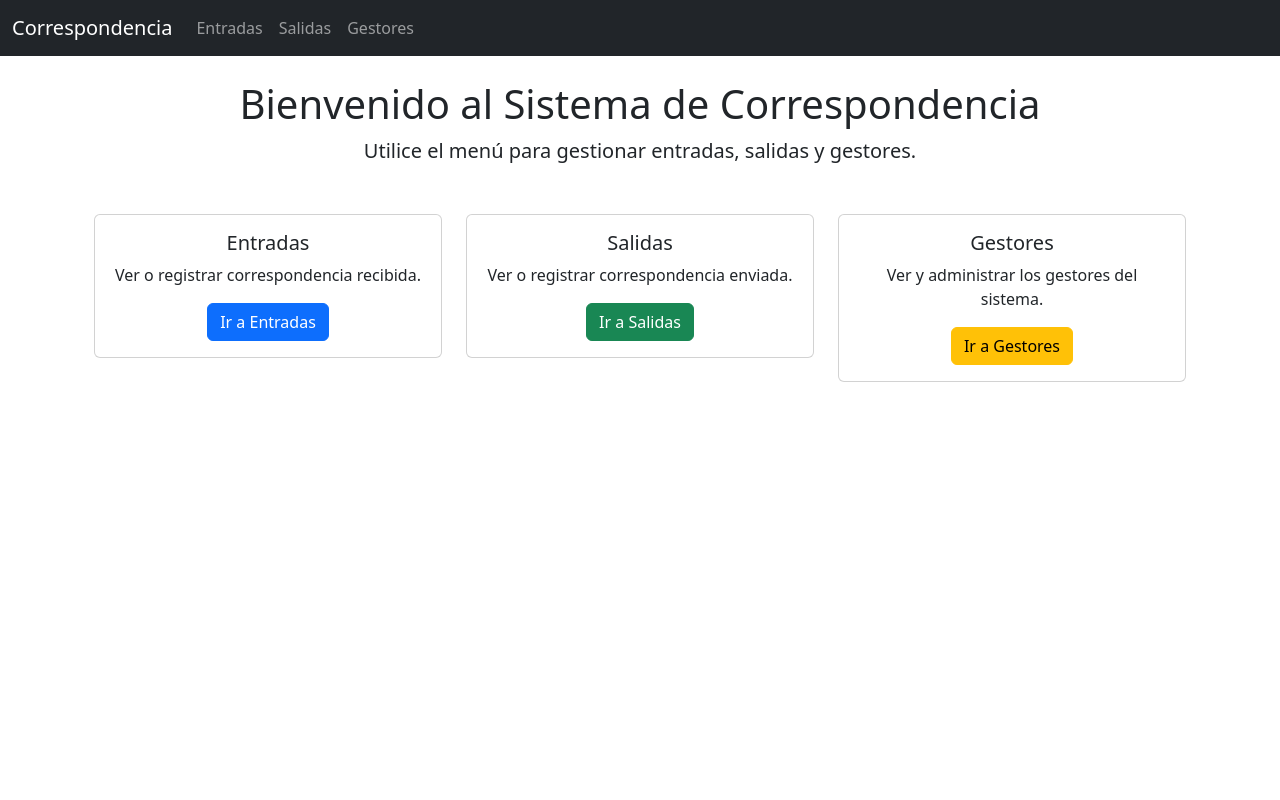
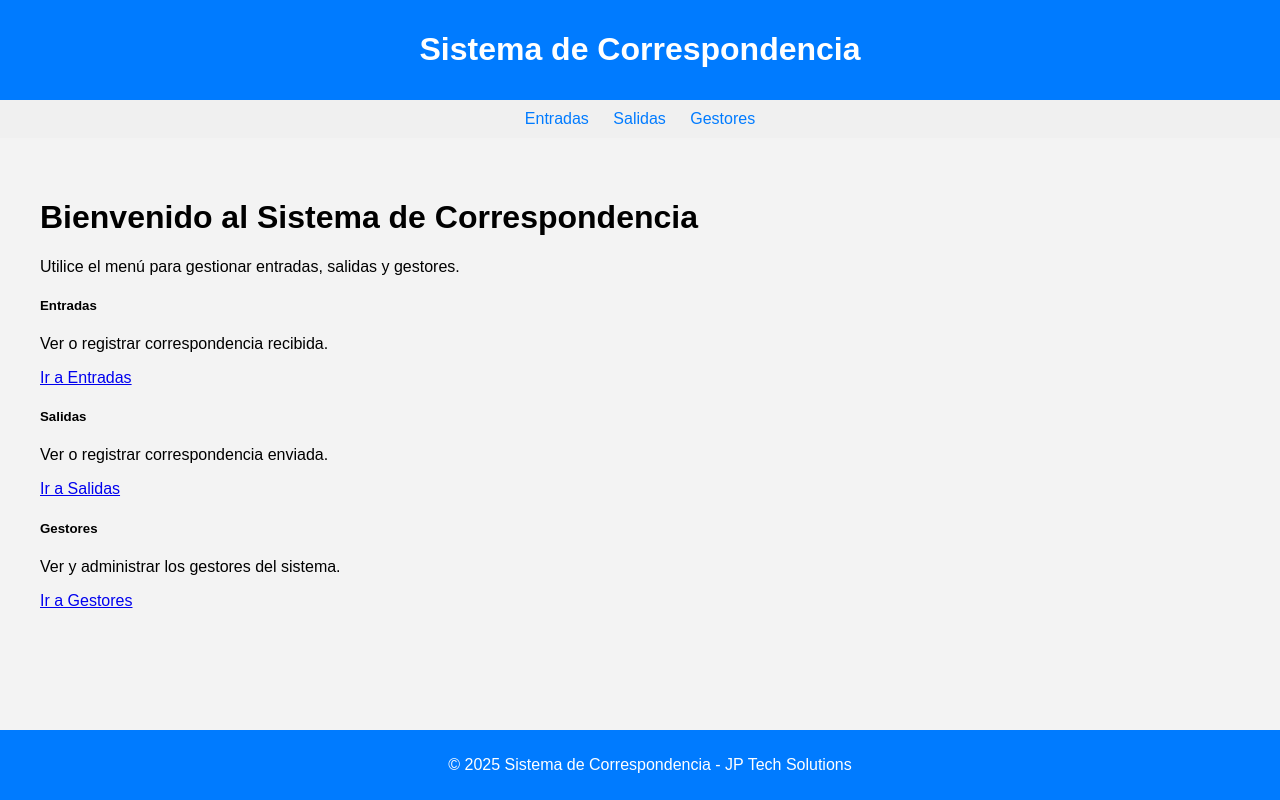
Before and after one commit to felipe1107/correspondencia_django, a Django app: template templates/correspondencia_app/dashboard.html in a window 1280 px wide. Run offline with Django 5.2, Linux system fonts and the light colour scheme; the template is opened without the code that fills it, so the values that code supplies are empty.

Commit message:
Publico última versión antes de revisar errores

```diff
--- a/templates/correspondencia_app/base.html
+++ b/templates/correspondencia_app/base.html
@@ -2,32 +2,75 @@
 <html lang="es">
 <head>
     <meta charset="UTF-8">
-    <title>{% block title %}Sistema de Correspondencia{% endblock %}</title>
-    <link rel="stylesheet" href="https://cdn.jsdelivr.net/npm/bootstrap@5.3.0/dist/css/bootstrap.min.css">
+    <title>Sistema de Correspondencia</title>
+    <style>
+        body {
+            font-family: Arial, sans-serif;
+            background-color: #f3f3f3;
+            margin: 0;
+            padding: 0;
+        }
+        header {
+            background-color: #007bff;
+            color: white;
+            padding: 10px;
+            text-align: center;
+        }
+        nav {
+            background-color: #f0f0f0;
+            padding: 10px;
+            text-align: center;
+        }
+        nav a {
+            margin: 0 10px;
+            text-decoration: none;
+            color: #007bff;
+        }
+        .container {
+            padding: 20px;
+        }
+        footer {
+            background-color: #007bff;
+            color: white;
+            text-align: center;
+            padding: 10px;
+            position: fixed;
+            bottom: 0;
+            width: 100%;
+        }
+        .user-info {
+            text-align: right;
+            margin: 10px 20px 0 0;
+            font-size: 0.9em;
+        }
+    </style>
 </head>
 <body>
-    <nav class="navbar navbar-expand-lg navbar-dark bg-dark mb-4">
-        <div class="container-fluid">
-            <a class="navbar-brand" href="{% url 'correspondencia_app:dashboard' %}">Correspondencia</a>
-            <div class="collapse navbar-collapse">
-                <ul class="navbar-nav me-auto">
-                    <li class="nav-item">
-                        <a class="nav-link" href="{% url 'correspondencia_app:entrada_list' %}">Entradas</a>
-                    </li>
-                    <li class="nav-item">
-                        <a class="nav-link" href="{% url 'correspondencia_app:salida_list' %}">Salidas</a>
-                    </li>
-                    <li class="nav-item">
-                        <a class="nav-link" href="{% url 'correspondencia_app:gestor_list' %}">Gestores</a>
-                    </li>
-                </ul>
-            </div>
-        </div>
-    </nav>
 
-    <div class="container">
-        {% block content %}
-        {% endblock %}
+<header>
+    <h1>Sistema de Correspondencia</h1>
+</header>
+
+{% if user.is_authenticated %}
+    <div class="user-info">
+        Bienvenido, {{ user.username }} | <a href="{% url 'logout' %}">Cerrar sesión</a>
     </div>
+{% endif %}
+
+<nav>
+    <a href="{% url 'correspondencia_app:entrada_list' %}">Entradas</a>
+    <a href="{% url 'correspondencia_app:salida_list' %}">Salidas</a>
+    <a href="{% url 'correspondencia_app:gestor_list' %}">Gestores</a>
+</nav>
+
+<div class="container">
+    {% block content %}
+    {% endblock %}
+</div>
+
+<footer>
+    <p>© 2025 Sistema de Correspondencia - JP Tech Solutions</p>
+</footer>
+
 </body>
 </html>
--- a/templates/correspondencia_app/dashboard.html
+++ b/templates/correspondencia_app/dashboard.html
@@ -1,7 +1,5 @@
-{% extends 'correspondencia_app/base.html' %}
-
+{% extends 'base.html' %}
 {% block title %}Panel Principal{% endblock %}
-
 {% block content %}
 <div class="container text-center">
     <h1 class="mt-4">Bienvenido al Sistema de Correspondencia</h1>
--- a/templates/correspondencia_app/login.html
+++ b/templates/correspondencia_app/login.html
@@ -1,8 +1,8 @@
 {% extends 'base.html' %}
 
 {% block content %}
-  <div class="login-form" style="max-width: 400px; margin: auto; padding: 20px;">
-    <h2>Iniciar sesión</h2>
+  <div style="max-width: 400px; margin: auto; padding: 20px;">
+    <h2>Iniciar Sesión</h2>
     <form method="post">
       {% csrf_token %}
       {{ form.as_p }}
```
Also changed, not shown: correspondencia_app/views.py (+20 -20 lines).
